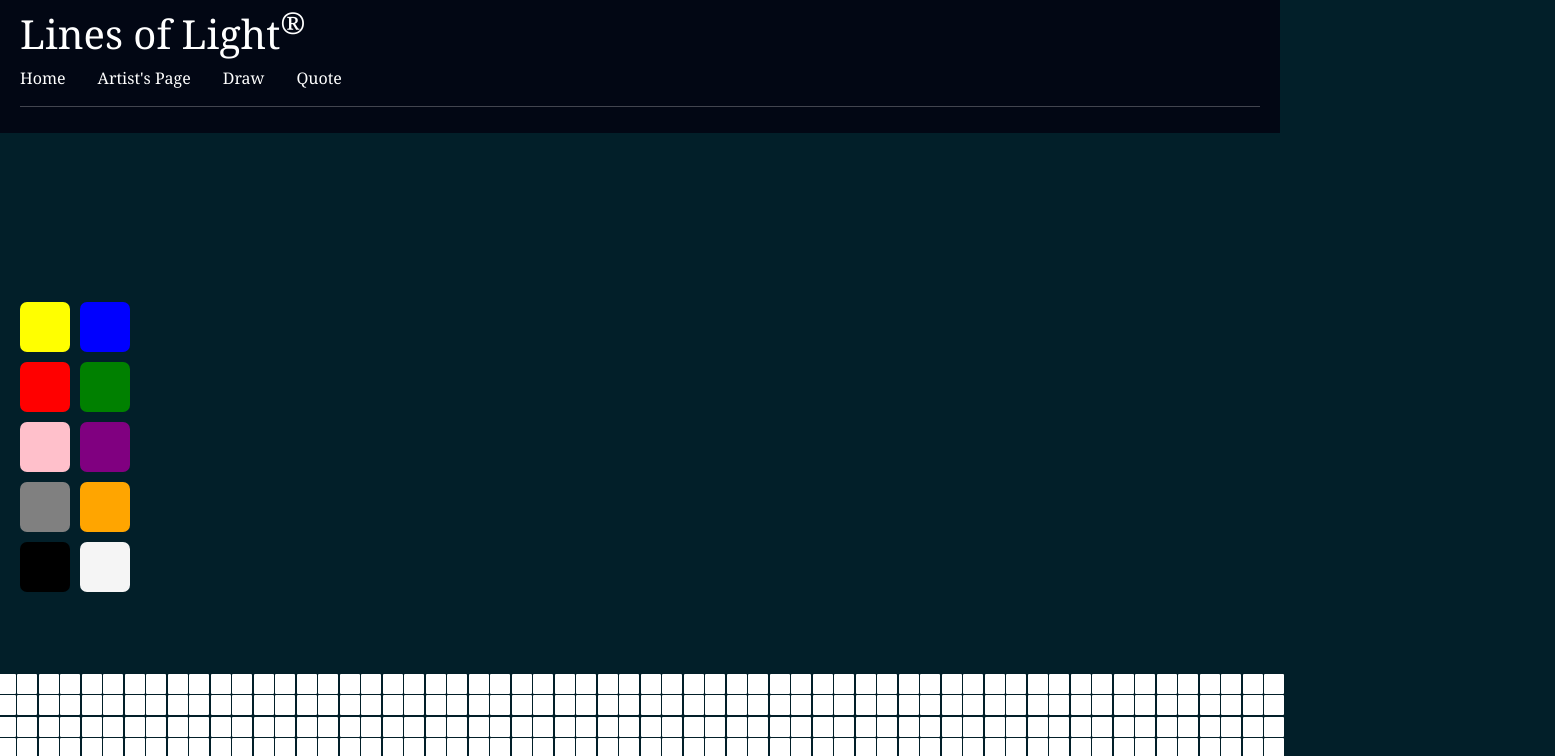
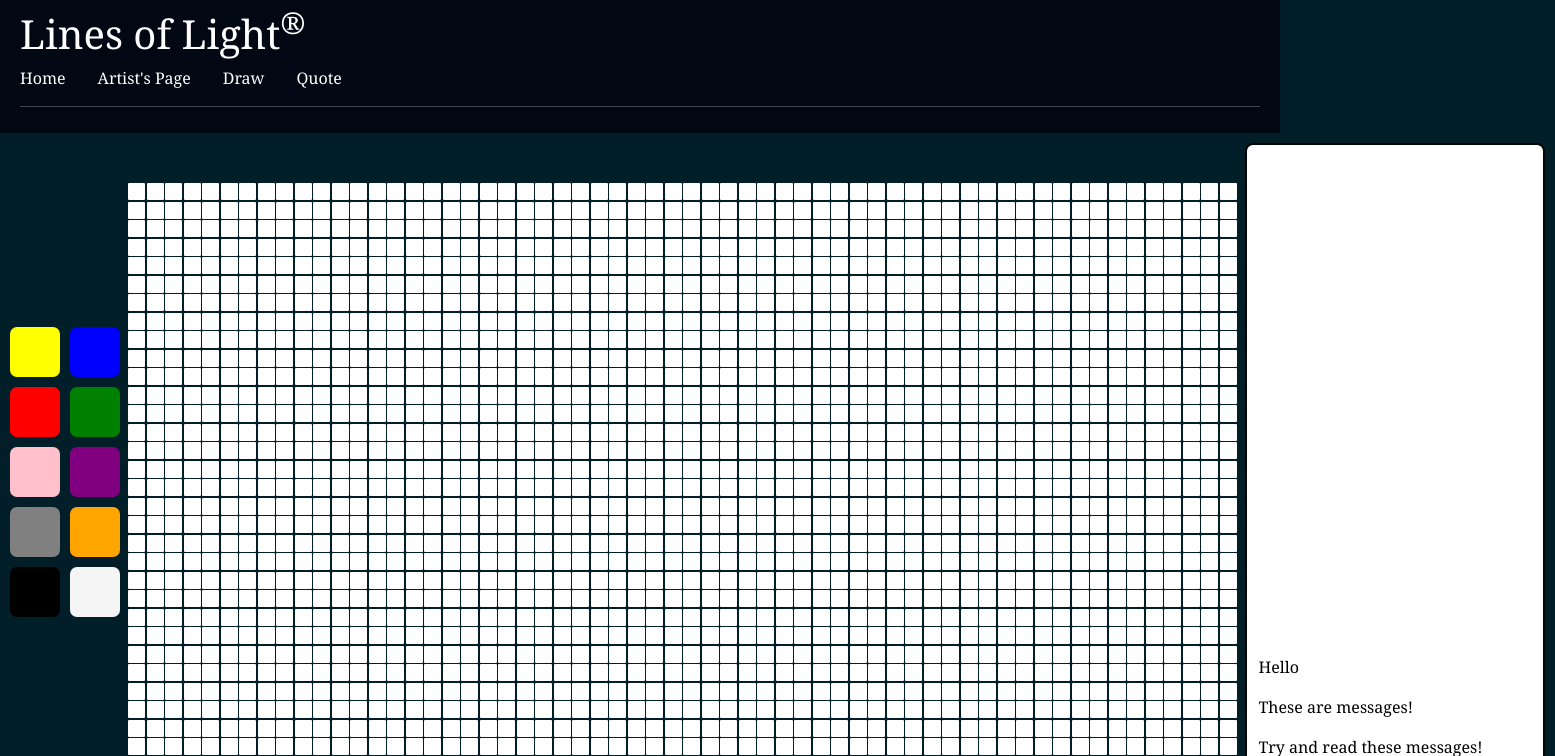
Before and after one commit to Nivlac17/startup, a React (Vite) app: page /draw in a window 1280 px wide. Shown: the top 756 px of the page, 1555 px wide, since content can reach past the window. Built offline with nearby package versions, Linux system fonts and the light colour scheme.

Commit message:
beutiful draw page, finished application,

```diff
--- a/src/draw/draw.css
+++ b/src/draw/draw.css
@@ -1,15 +1,17 @@
-main {
-  flex: 1;
+main.layout {
   display: flex;
-  flex-direction: column;
-  align-items: center;
-  justify-content: space-around;
+  flex-direction: row;
+  align-items: flex-start;
+  justify-content: center;
+  gap: 0.5rem;
+  padding: 10px;
+  min-width: max-content;
 }
 
 
 .g {
   display: grid;
-  grid-template-columns: repeat(60, 20px);
+  grid-template-columns: repeat(60, 17px);
   column-gap: 1.5px;
   row-gap: 1.5px;
   margin: 40px auto 0;
@@ -25,7 +27,7 @@ main {
 
 
 .color-palet {
-  flex: 0 0 300px;
+  flex: 1 1 0;
   align-self: flex-start;
   margin-top: 12%;
 }
@@ -84,35 +86,22 @@ button:hover {
   flex-direction: column;
   border: 2px solid rgb(0, 5, 7);
   padding: 12px;
-  margin-bottom: 10px;
   width: 300px;
-  height: 350px;
+  height: 800px;
   border-radius: 8px;
   background-color: white;
   color: black;
-  margin-right: auto;
-  margin-top: 20px;
-  overflow-y: auto;
 }
 
 .chats {
   display: flex;
-  flex-direction: column-reverse;
+  flex-direction: column;
+  justify-content: flex-end;
   overflow-y: auto;
-  border: 2px solid rgb(0, 5, 7);
   border-radius: 8px;
+  height: 100%;
 }
 
-/* body adjustment */
-main {
-  flex: 1;
-  display: flex;
-  flex-direction: row;
-  align-items: flex-start;
-  justify-content: space-around;
-  gap: 2rem;
-  padding: 20px;
-}
 
 @media (orientation: portrait) {
   main {
--- a/src/draw/draw.jsx
+++ b/src/draw/draw.jsx
@@ -27,7 +27,6 @@ export function Draw() {
             <div
               key={index}
               className="c"
-              contentEditable={false}
               style={{ background: '#fff' }}
             />
           ))}
@@ -35,15 +34,16 @@ export function Draw() {
       </section>
 
 <div id="chat-box">
+  <div className="chats">
     <div><p>Hello</p></div>
     <div><p>These are messages!</p></div>
     <div><p>Try and read these messages!</p></div>
     <div><p>This is hello from A-a-ron!</p></div>
     <div><p>Hello</p></div>
+  </div>
 
   <button>Send</button>
 
-        <label htmlFor="count"></label>
   <input
     type="text"
     id="count"
```
Lines whose indentation alone changed are shown as unchanged.
